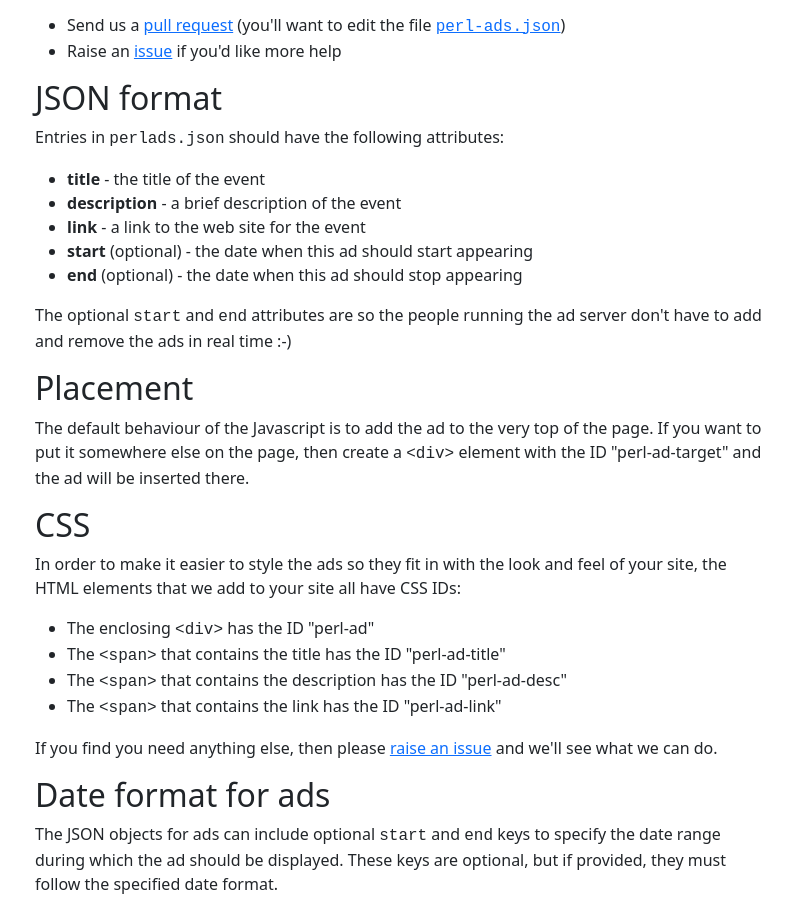
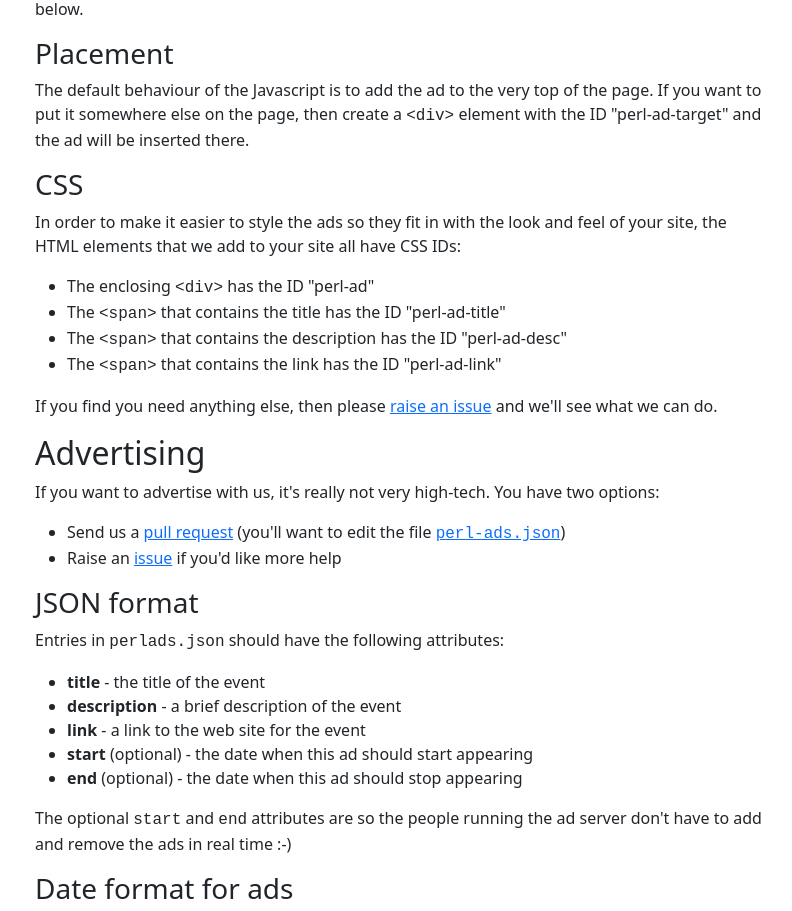
Before and after one commit to PerlToolsTeam/perl-ads, a plain HTML site: page docs/index.html in a window 1280 px wide. Shown: the part 648-1559 px from the top of the page, without its empty margins (237-1029 px from the left). Drawn offline with nearby package versions, Linux system fonts and the light colour scheme; no server answers.

Commit message:
Re-order sections to make more sense

```diff
--- a/docs/index.html
+++ b/docs/index.html
@@ -28,7 +28,9 @@
       <div class="row">
         <div class="col-2"></div> <!-- Empty column for left margin -->
         <div class="col-8">
+
           <h2>Welcome to the Perl Ad Server.</h2>
+
           <p>This site gives you a simple way to help to advertise Perl
             events.</p>
           <p>There may well be an advertising banner at the very top of this
@@ -43,35 +45,21 @@
           <p>We may be running more than one ad simultaneously. Your site will
             display one at random.</p>
           <p>Feel free to remove the Javascript whenever you like.</p>
-          <h2>Advertising</h2>
-          <p>If you want to advertise with us, it's really not very high-tech.
-            You have two options:</p>
-          <ul>
-            <li>Send us a <a href="https://github.com/PerlToolsTeam/perl-ads/pulls">pull request</a>
-              (you'll want to edit the file <a href="https://github.com/PerlToolsTeam/perl-ads/blob/main/docs/perl-ads.json"><tt>perl-ads.json</tt></a>)</li>
-            <li>Raise an <a href="https://github.com/PerlToolsTeam/perl-ads/issues">issue</a> if you'd like more help</li>
-          </ul>
-          <h2>JSON format</h2>
-          <p>Entries in <tt>perlads.json</tt> should have the following
-            attributes:</p>
-          <ul>
-            <li><b>title</b> - the title of the event</li>
-            <li><b>description</b> - a brief description of the event</li>
-            <li><b>link</b> - a link to the web site for the event</li>
-            <li><b>start</b> (optional) - the date when this ad should start
-              appearing</li>
-            <li><b>end</b> (optional) - the date when this ad should stop
-              appearing</li>
-          </ul>
-          <p>The optional <tt>start</tt> and <tt>end</tt> attributes are so the
-            people running the ad server don't have to add and remove the ads
-            in real time :-)</p>
-          <h2>Placement</h2>
+
+          <h2>More details</h2>
+
+          <p>If you want more control over the placement or formatting of
+            our ads, then read the sections below.</p>
+
+          <h3>Placement</h3>
+
           <p>The default behaviour of the Javascript is to add the ad to the
             very top of the page. If you want to put it somewhere else on the
             page, then create a <tt>&lt;div></tt> element with the ID
             "perl-ad-target" and the ad will be inserted there.</p>
-          <h2>CSS</h2>
+
+          <h3>CSS</h3>
+
           <p>In order to make it easier to style the ads so they fit in with
             the look and feel of your site, the HTML elements that we add
             to your site all have CSS IDs:</p>
@@ -88,7 +76,36 @@
             <a href="https://github.com/PerlToolsTeam/perl-ads/issues">raise an
               issue</a>
             and we'll see what we can do.</p>
-          <h2>Date format for ads</h2>
+
+          <h2>Advertising</h2>
+
+          <p>If you want to advertise with us, it's really not very high-tech.
+            You have two options:</p>
+          <ul>
+            <li>Send us a <a href="https://github.com/PerlToolsTeam/perl-ads/pulls">pull request</a>
+              (you'll want to edit the file <a href="https://github.com/PerlToolsTeam/perl-ads/blob/main/docs/perl-ads.json"><tt>perl-ads.json</tt></a>)</li>
+            <li>Raise an <a href="https://github.com/PerlToolsTeam/perl-ads/issues">issue</a> if you'd like more help</li>
+          </ul>
+
+          <h3>JSON format</h3>
+
+          <p>Entries in <tt>perlads.json</tt> should have the following
+            attributes:</p>
+          <ul>
+            <li><b>title</b> - the title of the event</li>
+            <li><b>description</b> - a brief description of the event</li>
+            <li><b>link</b> - a link to the web site for the event</li>
+            <li><b>start</b> (optional) - the date when this ad should start
+              appearing</li>
+            <li><b>end</b> (optional) - the date when this ad should stop
+              appearing</li>
+          </ul>
+          <p>The optional <tt>start</tt> and <tt>end</tt> attributes are so the
+            people running the ad server don't have to add and remove the ads
+            in real time :-)</p>
+
+          <h3>Date format for ads</h3>
+
           <p>The JSON objects for ads can include optional <tt>start</tt> and
             <tt>end</tt> keys to specify the date range during which the ad
             should be displayed. These keys are optional, but if provided, they
```
